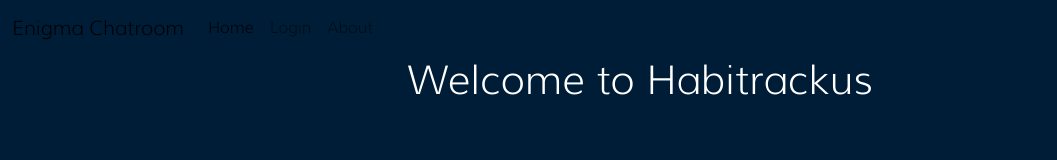
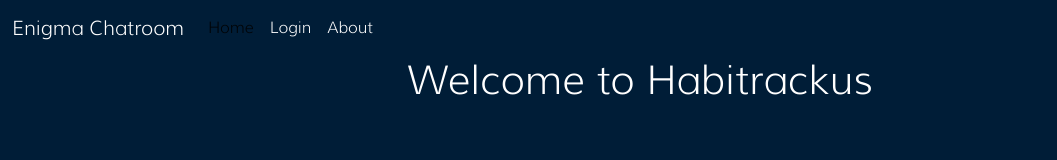
Before and after one commit to maxruffo/EnigmaChatServer, a Vue app in the folder frontend/: page / in a window 1280 px wide. Shown: the top 160 px of the page, without its empty margins (0-1057 px from the left). Built offline with nearby package versions, Linux system fonts and the light colour scheme.

Commit message:
Navbar auf weiß

```diff
--- a/frontend/src/components/NavBar.vue
+++ b/frontend/src/components/NavBar.vue
@@ -32,12 +32,17 @@ export default {
 
 <style scoped>
 
-li {
-    color:white;
-}
-
-nav {
+nav a {
     color: white;
 }
 
+ul li a {
+    color: white;
+}
+
+nav a:hover,
+nav a:active {
+    color: #555555;
+}
+
 </style>
```
